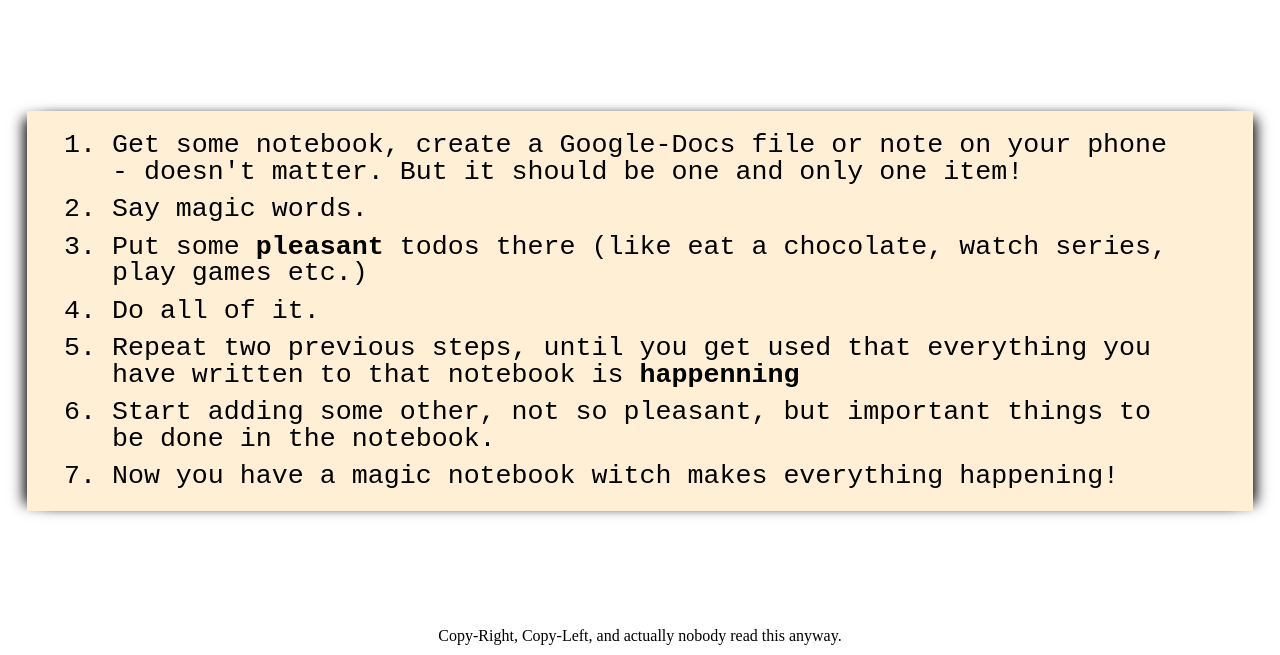
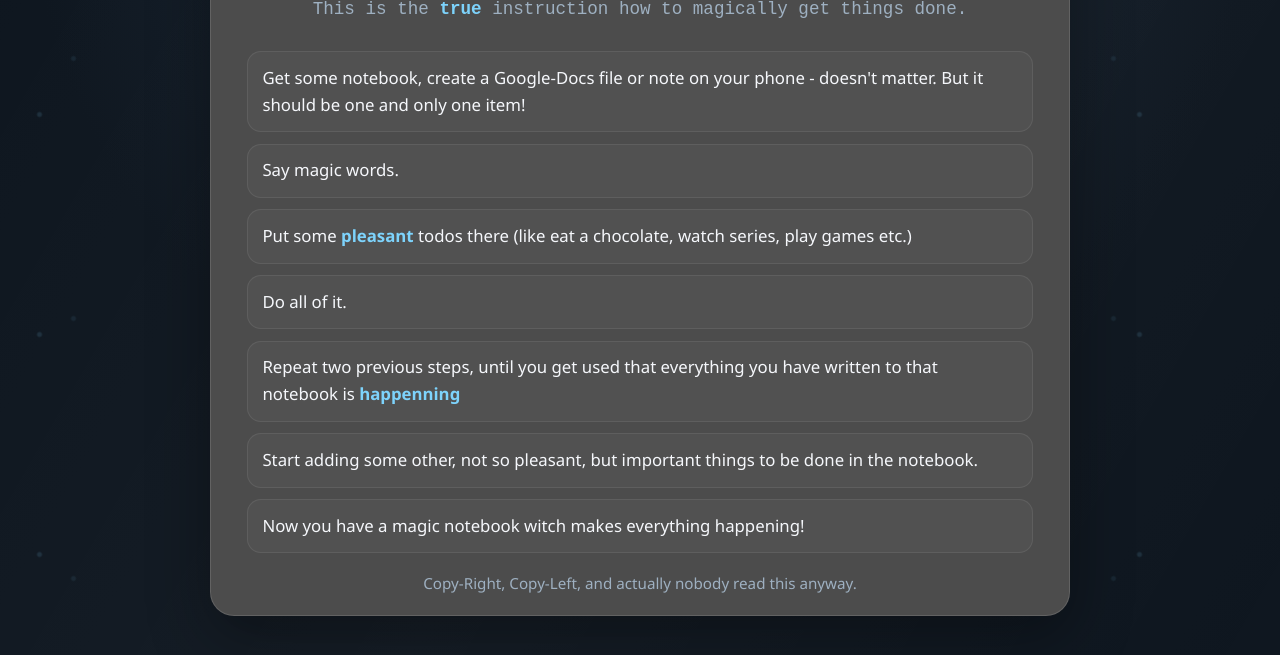
Before and after one commit to a13ks3y/a13ks3y.github.io, a website: page gtd.html in a window 1280 px wide. Shown: the part 145-800 px from the top of the page. Drawn offline with Linux system fonts and the light colour scheme.

Commit message:
Polish GTD page styling and animation

```diff
--- a/gtd.html
+++ b/gtd.html
@@ -4,65 +4,167 @@
 <head>
     <meta charset="UTF-8">
     <meta http-equiv="X-UA-Compatible" content="IE=edge">
-    <meta name="viewport" content="width=h1, initial-scale=1.0">
+    <meta name="viewport" content="width=device-width, initial-scale=1.0">
     <link rel="stylesheet" href="reset.css">
     <style type="text/css">
+        :root {
+            color-scheme: dark;
+            --bg: #0f1720;
+            --surface: rgb(76, 76, 76);
+            --text: #f5f7fb;
+            --muted: #9eb0c1;
+            --accent: #7dd3fc;
+            --border: rgba(255, 255, 255, 0.12);
+        }
+
+        * {
+            box-sizing: border-box;
+        }
+
+        body {
+            margin: 0;
+            min-height: 100vh;
+            display: flex;
+            align-items: center;
+            justify-content: center;
+            padding: calc(env(safe-area-inset-top, 0px) + 1rem) 0.9rem calc(env(safe-area-inset-bottom, 0px) + 1rem);
+            background: radial-gradient(circle at top, #1d2b3a 0%, var(--bg) 60%);
+            color: var(--text);
+            font-family: "Segoe UI", Roboto, Arial, sans-serif;
+            overflow-x: hidden;
+            position: relative;
+            z-index: 10;
+        }
+
+        body::before,
+        body::after {
+            content: "";
+            position: fixed;
+            inset: 0;
+            pointer-events: none;
+            z-index: 0;
+        }
+
+        body::before {
+            background-image:
+                radial-gradient(circle at 20% 20%, rgba(125, 211, 252, 0.16) 0 2px, transparent 3px),
+                radial-gradient(circle at 80% 30%, rgba(255, 255, 255, 0.08) 0 1.5px, transparent 2.5px),
+                radial-gradient(circle at 30% 80%, rgba(125, 211, 252, 0.1) 0 2px, transparent 3px);
+            background-size: 220px 220px, 280px 280px, 260px 260px;
+            animation: drift 22s linear infinite;
+            opacity: 0.8;
+        }
+
+        body::after {
+            background-image: linear-gradient(120deg, transparent 0%, rgba(255, 255, 255, 0.03) 50%, transparent 100%);
+            transform: translateX(-100%);
+            animation: shimmer 10s linear infinite;
+            mix-blend-mode: screen;
+        }
+
+        .card {
+            width: min(860px, 100%);
+            background: var(--surface);
+            border: 1px solid var(--border);
+            border-radius: 24px;
+            box-shadow: 0 20px 60px rgba(0, 0, 0, 0.35);
+            backdrop-filter: blur(10px);
+            padding: 2rem 2.25rem 1.5rem;
+            position: relative;
+            z-index: 1;
+        }
+
         h1, h2, h3, h4, h5, h6 {
-            font-family: 'Courier New', Courier, monospace;
-            padding: 0.666rem 0;
+            font-family: "Courier New", Courier, monospace;
+            padding: 0.4rem 0;
+            margin: 0;
         }
+
         h1 {
-            font-size: 3.666rem;
+            font-size: clamp(1.8rem, 5.5vw, 2.8rem);
+            letter-spacing: 0.01em;
         }
-        h2 {
-            font-size: 2.666rem;
+
+        h3 {
+            font-size: 1.1rem;
+            color: var(--muted);
+            font-weight: 400;
+            line-height: 1.5;
+            margin-top: 0.3rem;
         }
-        h3 {
-            font-size: 1.666rem;
-        }
+
         header {
             text-align: center;
-        }
-        body {
-            position: absolute;
-            width: 100%;
-            height: 100%;
-            display: flex;
-            flex-direction: column;
-            justify-content: space-between;
-            justify-items: center;
-            align-items: center;
+            margin-bottom: 1.4rem;
         }
 
         main {
-            margin: 0 1.666rem;
-            font-family: monospace;
-            font-size: 1.666rem;
-            background-color: papayawhip;
+            font-size: 1.05rem;
+            line-height: 1.7;
+        }
 
-            box-shadow: -10px 0px 13px -7px #000000, 10px 0px 13px -7px #000000, 5px 5px 15px 5px rgba(0,0,0,0);
+        ol {
+            margin: 0;
+            padding: 0;
+            list-style: none;
+            display: grid;
+            gap: 0.7rem;
         }
-        main, header, footer  {
-            padding: 0.666rem 1.666rem;
+
+        li {
+            margin: 0;
+            padding: 0.8rem 0.9rem;
+            background: rgba(255, 255, 255, 0.03);
+            border: 1px solid rgba(255, 255, 255, 0.08);
+            border-radius: 14px;
+            line-height: 1.6;
         }
-        ol, ul {
-            margin: 0.666rem 3.666rem;
+
+        strong {
+            color: var(--accent);
+            font-weight: 700;
         }
+
+        footer {
+            margin-top: 1.4rem;
+            color: var(--muted);
+            font-size: 0.95rem;
+            text-align: center;
+        }
+
+        @keyframes drift {
+            from { transform: translate3d(0, 0, 0); }
+            to { transform: translate3d(-20px, -20px, 0); }
+        }
+
+        @keyframes shimmer {
+            0% { transform: translateX(-100%); }
+            100% { transform: translateX(100%); }
+        }
+
+        @media (max-width: 640px) {
+            body {
+                padding: calc(env(safe-area-inset-top, 0px) + 0.75rem) 0.7rem calc(env(safe-area-inset-bottom, 0px) + 0.75rem);
+            }
+
+            .card {
+                padding: 1.2rem 0.9rem 1rem;
+                border-radius: 18px;
+            }
+
+            h3 {
+                font-size: 1rem;
+            }
+
             li {
-            margin-bottom: 0.666rem;
-        }
-        strong {
-            font-weight: bold;
-        }
-        @media (orientation: portrait) {
-            html, body {
-                font-size: 12px;
+                padding: 0.7rem 0.8rem;
             }
         }
     </style>
     <title>GTD</title>
 </head>
 <body class="glory-hole">
+    <div class="card">
         <header>
             <h1>GTD Magic & Magic</h1>
             <h3>
@@ -84,5 +186,6 @@
         <footer>
             Copy-Right, Copy-Left, and actually nobody read this anyway.
         </footer>
+    </div>
 </body>
 </html>
```
Lines whose indentation alone changed are shown as unchanged.
